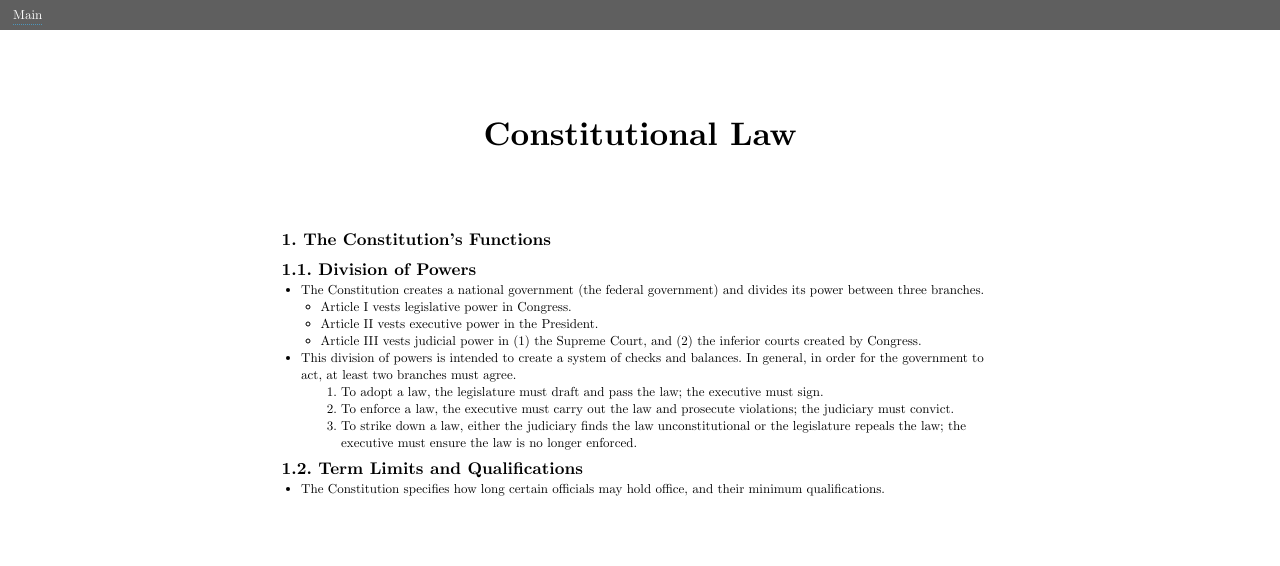
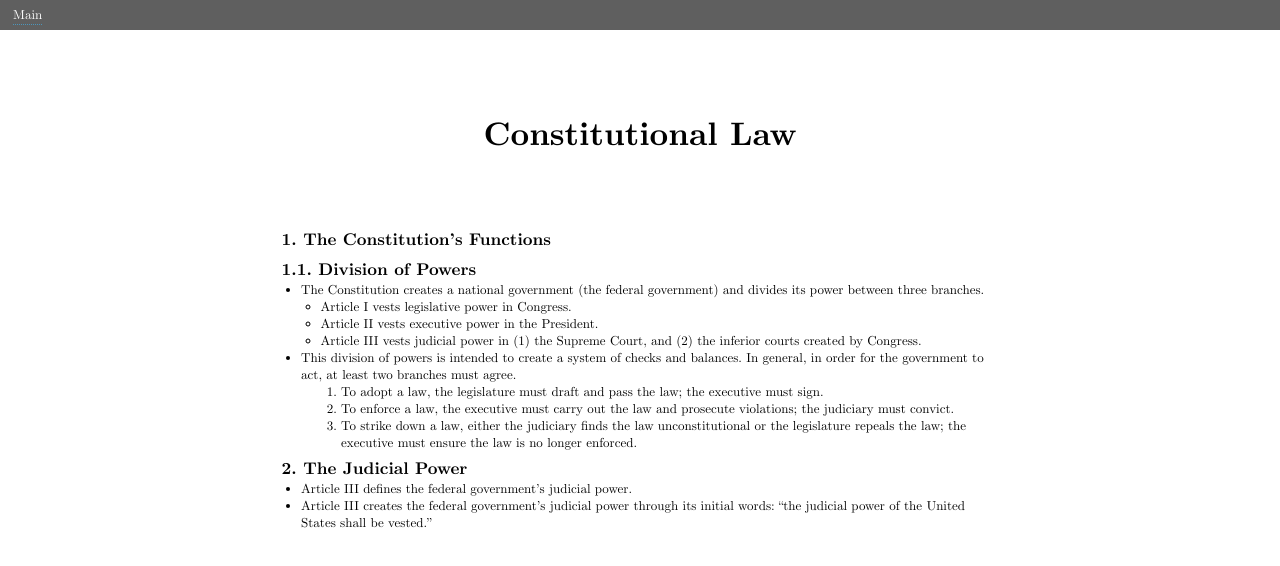
Before and after one commit to ketiboldiais/amici, a Next.js app: page /outlines/constitutional-law in a window 1280 px wide. Shown: the top 566 px of the page. Built offline with nearby package versions, Linux system fonts and the light colour scheme.

Commit message:
begin judicial power section

```diff
--- a/src/app/outlines/constitutional-law/page.mdx
+++ b/src/app/outlines/constitutional-law/page.mdx
@@ -13,8 +13,12 @@ import MdxLayout from '../../components/mdx-layout';
 	2. To enforce a law, the executive must carry out the law and prosecute violations; the judiciary must convict.
 	3. To strike down a law, either the judiciary finds the law unconstitutional or the legislature repeals the law; the executive must ensure the law is no longer enforced.
 
-### Term Limits and Qualifications
-- The Constitution specifies how long certain officials may hold office, and their minimum qualifications.
+## The Judicial Power
+- Article III defines the federal government’s judicial power.
+- Article III creates the federal government’s judicial power through its initial words: “the judicial power of the United States shall be vested.”
+
+
+
 
 
 
```
